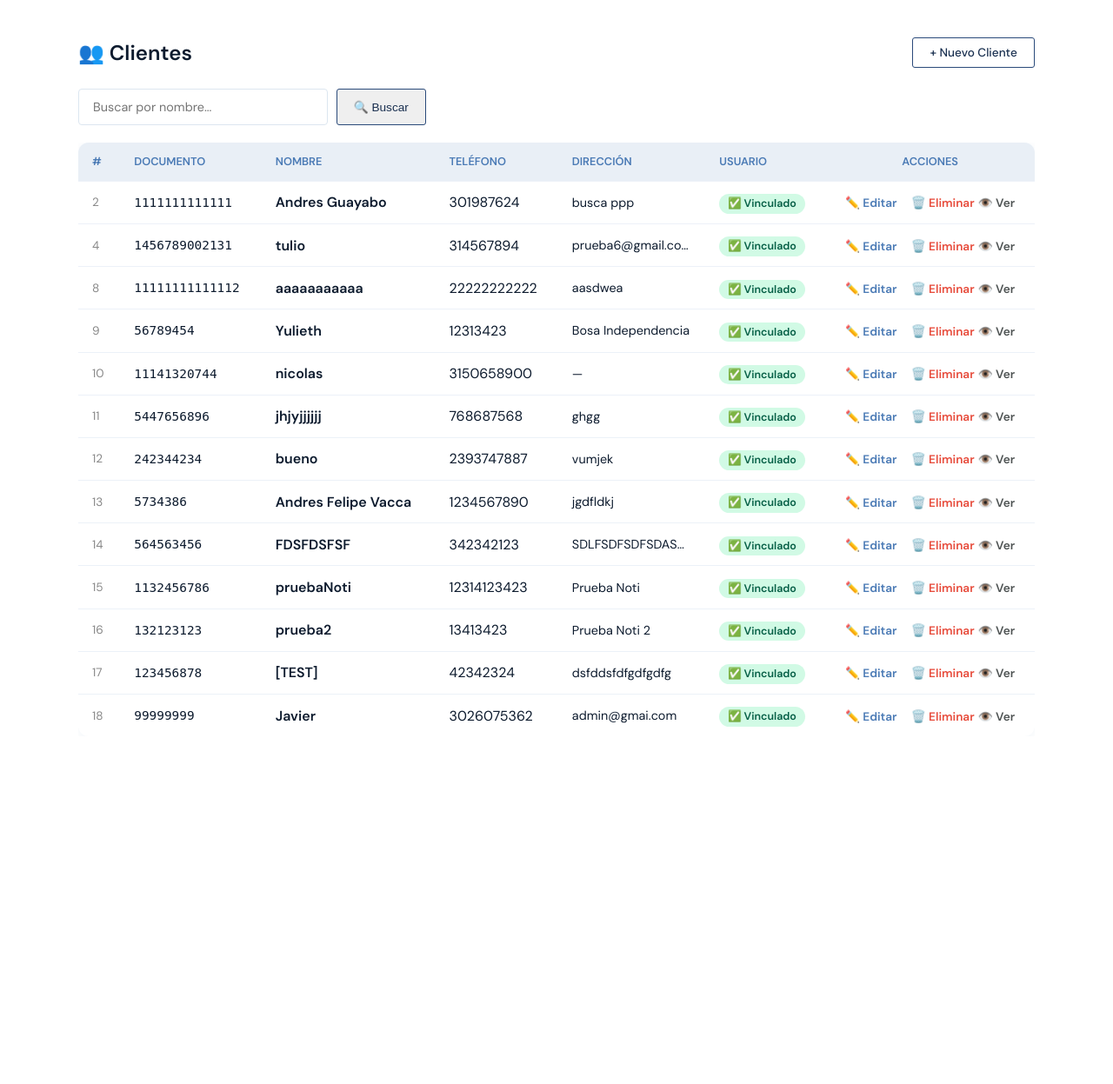
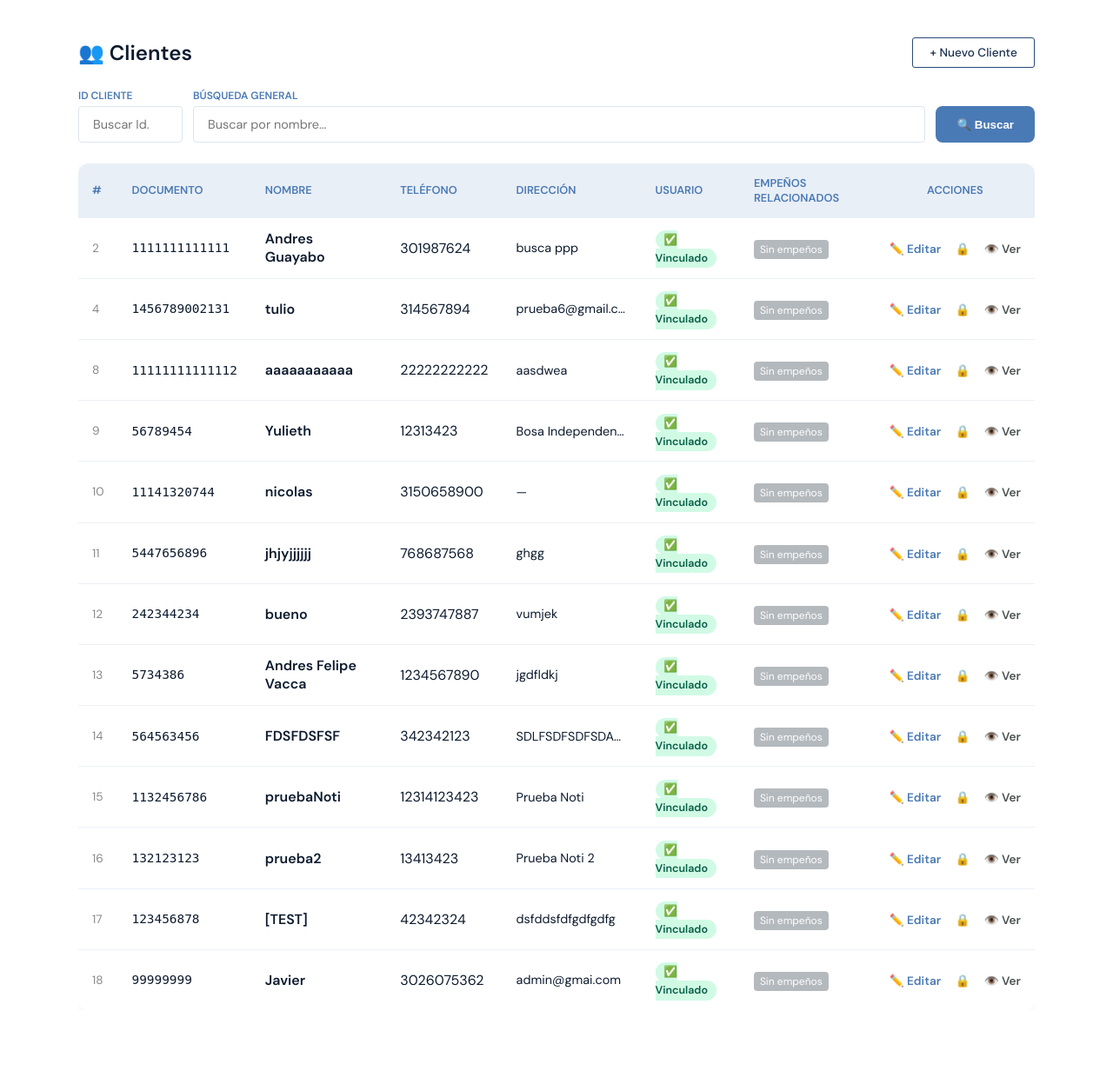
Before and after one commit to andresvacca/DIAMANTE_AZUL_SASN, a Django app: template clientes/templates/clientes/listar.html in a window 1280 px wide. Shown: the part 69-1316 px from the top of the page at 87% size. Before the commit the page ends 905 px from the top, so only its background shows below. Run offline with Django 5.2, Linux system fonts and the light colour scheme; the template is opened without the code that fills it: values that come from a table or form of the project are taken from there, others are empty; data comes from the database, SQL or seed files in the repository; parts of the project's set-up code (start-up, migrations or seed data) failed here and were passed over.

Commit message:
Correccion vista clientes

```diff
--- a/clientes/templates/clientes/listar.html
+++ b/clientes/templates/clientes/listar.html
@@ -14,58 +14,87 @@
                 <a href="{% url 'clientes:crear' %}" class="btn-login" style="padding:0.5rem 1.2rem;">+ Nuevo Cliente</a>
             </div>
 
-            <form method="GET" style="margin-bottom:1.2rem;">
-                <div style="display:flex;gap:0.6rem;max-width:400px;">
+            <form method="GET" action="{% url 'clientes:listar' %}" style="display: flex; flex-wrap: wrap; gap: 12px; margin-bottom: 1.5rem; align-items: flex-end;">
+
+                <div style="display: flex; flex-direction: column; gap: 4px; width: 120px;">
+                    <label style="font-size: 0.75rem; color: #4a7ab5; font-weight: 600; text-transform: uppercase;">ID Cliente</label>
+                    {{ form.buscar_id }}
+                </div>
+
+                <div style="display: flex; flex-direction: column; gap: 4px; flex: 1; min-width: 200px;">
+                    <label style="font-size: 0.75rem; color: #4a7ab5; font-weight: 600; text-transform: uppercase;">Búsqueda General</label>
                     {{ form.q }}
-                    <button type="submit" class="btn-login" style="padding:0.5rem 1.2rem;white-space:nowrap;">🔍 Buscar</button>
                 </div>
+
+                <button type="submit" class="btn" style="background:#4a7ab5; color:white; height: 42px; padding:0rem 1.5rem; border-radius:8px; border:none; font-weight:600; cursor:pointer; display: flex; align-items: center; gap: 6px;">
+                    🔍 Buscar
+                </button>
             </form>
 
             <div style="overflow-x:auto;">
-                <table style="width:100%;border-collapse:collapse;background:var(--card-bg,#fff);border-radius:12px;overflow:hidden;box-shadow:0 2px 12px rgba(74,122,181,0.08);">
+    <table style="width:100%; border-collapse:collapse; background:var(--card-bg,#fff); border-radius:12px; overflow:hidden; box-shadow:0 2px 12px rgba(74,122,181,0.08);">
         <thead>
             <tr style="background:rgba(74,122,181,0.12);">
-                            <th style="padding:0.85rem 1rem;text-align:left;font-size:0.8rem;text-transform:uppercase;color:#4a7ab5;">#</th>
-                            <th style="padding:0.85rem 1rem;text-align:left;font-size:0.8rem;text-transform:uppercase;color:#4a7ab5;">Documento</th>
-                            <th style="padding:0.85rem 1rem;text-align:left;font-size:0.8rem;text-transform:uppercase;color:#4a7ab5;">Nombre</th>
-                            <th style="padding:0.85rem 1rem;text-align:left;font-size:0.8rem;text-transform:uppercase;color:#4a7ab5;">Teléfono</th>
-                            <th style="padding:0.85rem 1rem;text-align:left;font-size:0.8rem;text-transform:uppercase;color:#4a7ab5;">Dirección</th>
-                            <th style="padding:0.85rem 1rem;text-align:left;font-size:0.8rem;text-transform:uppercase;color:#4a7ab5;">Usuario</th>
-                            <th style="padding:0.85rem 1rem;text-align:center;font-size:0.8rem;text-transform:uppercase;color:#4a7ab5;">Acciones</th>
+                <th style="padding:0.85rem 1rem; text-align:left; font-size:0.8rem; text-transform:uppercase; color:#4a7ab5;">#</th>
+                <th style="padding:0.85rem 1rem; text-align:left; font-size:0.8rem; text-transform:uppercase; color:#4a7ab5;">Documento</th>
+                <th style="padding:0.85rem 1rem; text-align:left; font-size:0.8rem; text-transform:uppercase; color:#4a7ab5;">Nombre</th>
+                <th style="padding:0.85rem 1rem; text-align:left; font-size:0.8rem; text-transform:uppercase; color:#4a7ab5;">Teléfono</th>
+                <th style="padding:0.85rem 1rem; text-align:left; font-size:0.8rem; text-transform:uppercase; color:#4a7ab5;">Dirección</th>
+                <th style="padding:0.85rem 1rem; text-align:left; font-size:0.8rem; text-transform:uppercase; color:#4a7ab5;">Usuario</th>
+                <th style="padding:0.85rem 1rem; text-align:left; font-size:0.8rem; text-transform:uppercase; color:#4a7ab5;">Empeños Relacionados</th>
+                <th style="padding:0.85rem 1rem; text-align:center; font-size:0.8rem; text-transform:uppercase; color:#4a7ab5;">Acciones</th>
             </tr>
         </thead>
         <tbody>
             {% for cliente in clientes %}
-                        <tr style="border-top:1px solid rgba(74,122,181,0.1);transition:background 0.15s;" onmouseover="this.style.background='rgba(74,122,181,0.04)'" onmouseout="this.style.background=''">
-                            <td style="padding:0.85rem 1rem;font-size:0.85rem;color:#888;">{{ cliente.id_cliente }}</td>
-                            <td style="padding:0.85rem 1rem;font-family:monospace;font-size:0.9rem;">{{ cliente.documento_id }}</td>
-                            <td style="padding:0.85rem 1rem;font-weight:600;">{{ cliente.nombre }}</td>
+            <tr style="border-top:1px solid rgba(74,122,181,0.1); transition:background 0.15s;" onmouseover="this.style.background='rgba(74,122,181,0.04)'" onmouseout="this.style.background=''">
+                <td style="padding:0.85rem 1rem; font-size:0.85rem; color:#888;">{{ cliente.id_cliente }}</td>
+                <td style="padding:0.85rem 1rem; font-family:monospace; font-size:0.9rem;">{{ cliente.documento_id }}</td>
+                <td style="padding:0.85rem 1rem; font-weight:600;">{{ cliente.nombre }}</td>
                 <td style="padding:0.85rem 1rem;">{{ cliente.telefono|default:"—" }}</td>
-                            <td style="padding:0.85rem 1rem;font-size:0.9rem;max-width:160px;white-space:nowrap;overflow:hidden;text-overflow:ellipsis;" title="{{ cliente.direccion }}">{{ cliente.direccion|default:"—" }}</td>
+                <td style="padding:0.85rem 1rem; font-size:0.9rem; max-width:160px; white-space:nowrap; overflow:hidden; text-overflow:ellipsis;" title="{{ cliente.direccion }}">{{ cliente.direccion|default:"—" }}</td>
+
                 <td style="padding:0.85rem 1rem;">
                     {% if cliente.id_usuario %}
-                                <span style="background:#d1fae5;color:#065f46;padding:0.2rem 0.6rem;border-radius:20px;font-size:0.78rem;font-weight:600;">✅ Vinculado</span>
+                        <span style="background:#d1fae5; color:#065f46; padding:0.2rem 0.6rem; border-radius:20px; font-size:0.78rem; font-weight:600;">✅ Vinculado</span>
                     {% else %}
-                                <span style="background:#f3f4f6;color:#6b7280;padding:0.2rem 0.6rem;border-radius:20px;font-size:0.78rem;font-weight:600;">Sin usuario</span>
+                        <span style="background:#f3f4f6; color:#6b7280; padding:0.2rem 0.6rem; border-radius:20px; font-size:0.78rem; font-weight:600;">Sin usuario</span>
                     {% endif %}
                 </td>
-                            <td style="padding:0.85rem 1rem;text-align:center;white-space:nowrap;">
-                                <a href="{% url 'clientes:editar' cliente.id_cliente %}" style="color:#4a7ab5;font-size:0.85rem;margin-right:0.75rem;text-decoration:none;font-weight:600;">✏️ Editar</a>
-                                <a href="{% url 'clientes:eliminar' cliente.id_cliente %}" style="color:#e74c3c;font-size:0.85rem;text-decoration:none;font-weight:600;">🗑️ Eliminar</a>
+
+                <td style="padding:0.85rem 1rem;">
+                    {% if cliente.total_empenos > 0 %}
+                        <span class="badge bg-warning text-dark" style="font-size: 0.75rem; padding: 3px 7px; border-radius: 4px; font-weight: bold; background-color: #ffc107; color: #000;">
+                            ⚠️ {{ cliente.total_empenos }} Empeño(s)
+                        </span>
+                    {% else %}
+                        <span class="badge bg-secondary text-white" style="font-size: 0.75rem; padding: 3px 7px; border-radius: 4px; opacity: 0.5; background-color: #6c757d; color: #fff;">
+                            Sin empeños
+                        </span>
+                    {% endif %}
+                </td>
+
+                <td style="padding:0.85rem 1rem; text-align:center; white-space:nowrap;">
+                    <a href="{% url 'clientes:editar' cliente.id_cliente %}" style="color:#4a7ab5; font-size:0.85rem; margin-right:0.75rem; text-decoration:none; font-weight:600;">✏️ Editar</a>
+
+                    {% if cliente.total_empenos == 0 %}
+                        <a href="{% url 'clientes:eliminar' cliente.id_cliente %}" style="color:#ff0000; font-size:0.85rem; margin-right:0.75rem; text-decoration:none; font-weight:600;" title="Eliminar Cliente">🗑️</a>
+                    {% else %}
+                        <span style="font-size: 0.85rem; margin-right:0.75rem; cursor: not-allowed;" title="No se puede eliminar porque tiene contratos activos">🔒</span>
+                    {% endif %}
+
                     {% if cliente.id_usuario %}
-                                    <a href="{% url 'usuarios:perfil_detalle' cliente.id_usuario.pk %}" class="btn" style="color:#4e5353;font-size:0.85rem;text-decoration:none;font-weight:600;">
-                                        👁️ Ver
-                                    </a>
+                        <a href="{% url 'usuarios:perfil_detalle' cliente.id_usuario.pk %}" style="color:#4e5353; font-size:0.85rem; text-decoration:none; font-weight:600;">👁️ Ver</a>
                     {% else %}
-                                    <span class="text-muted">Sin usuario</span>
+                        <span style="color:#aaa; font-size:0.85rem; font-weight:600; cursor: not-allowed;">👁️ No disp.</span>
                     {% endif %}
                 </td>
             </tr>
             {% empty %}
             <tr>
-                            <td colspan="7" style="padding:2.5rem;text-align:center;color:#aaa;">
-                                No hay clientes registrados.
-                                <a href="{% url 'clientes:crear' %}" style="color:#4a7ab5;font-weight:600;margin-left:0.5rem;">Agregar uno →</a>
+                <td colspan="8" style="padding:2.5rem; text-align:center; color:#aaa;">
+                    No hay clientes registrados con esos criterios.
+                    <a href="{% url 'clientes:crear' %}" style="color:#4a7ab5; font-weight:600; margin-left:0.5rem;">Agregar uno →</a>
                 </td>
             </tr>
             {% endfor %}
```
Also changed, not shown: clientes/forms.py (+12 -1 lines), clientes/views.py (+29 -9 lines), articulos/views.py (line endings or trailing spaces). Lines whose indentation alone changed are shown as unchanged.
